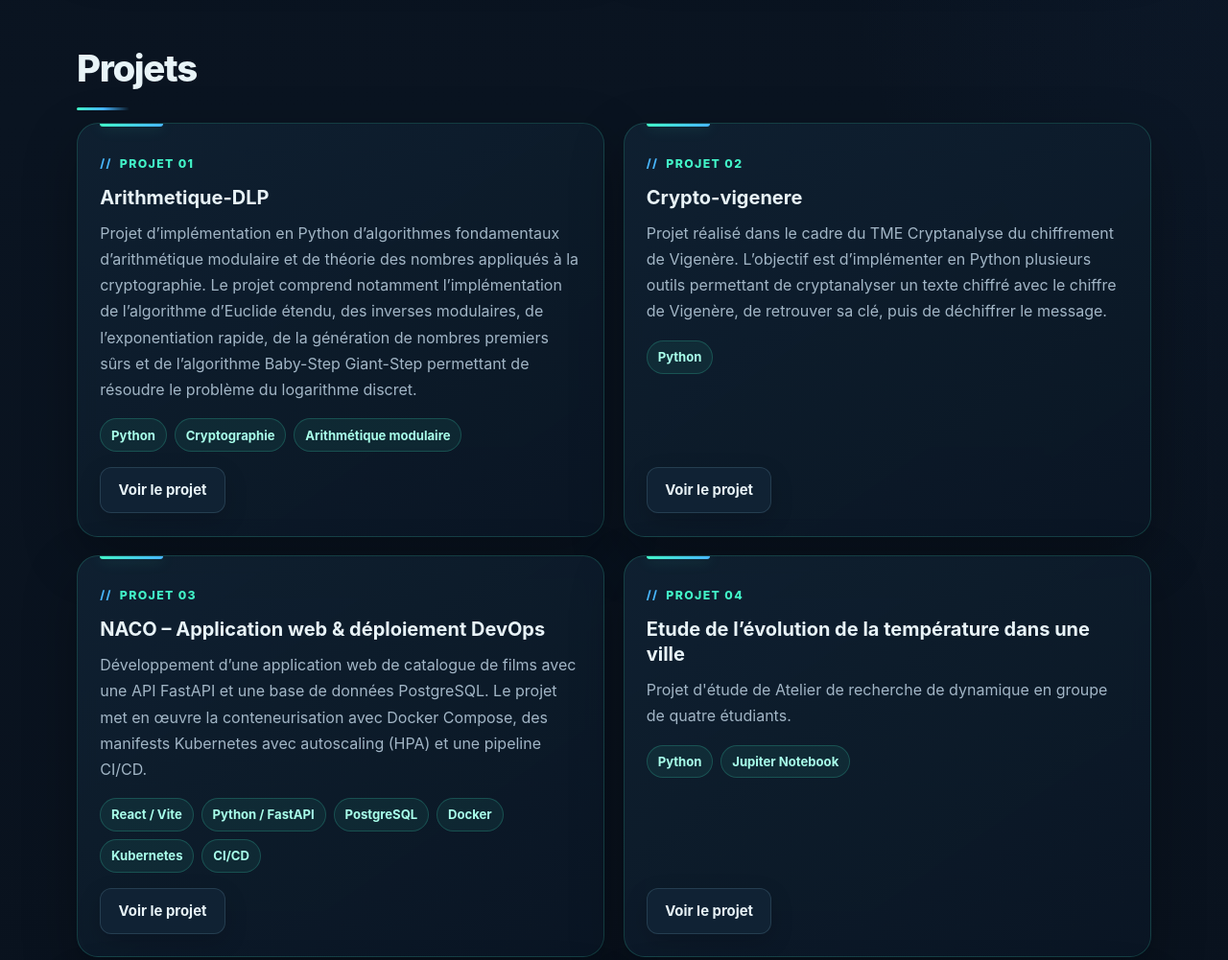
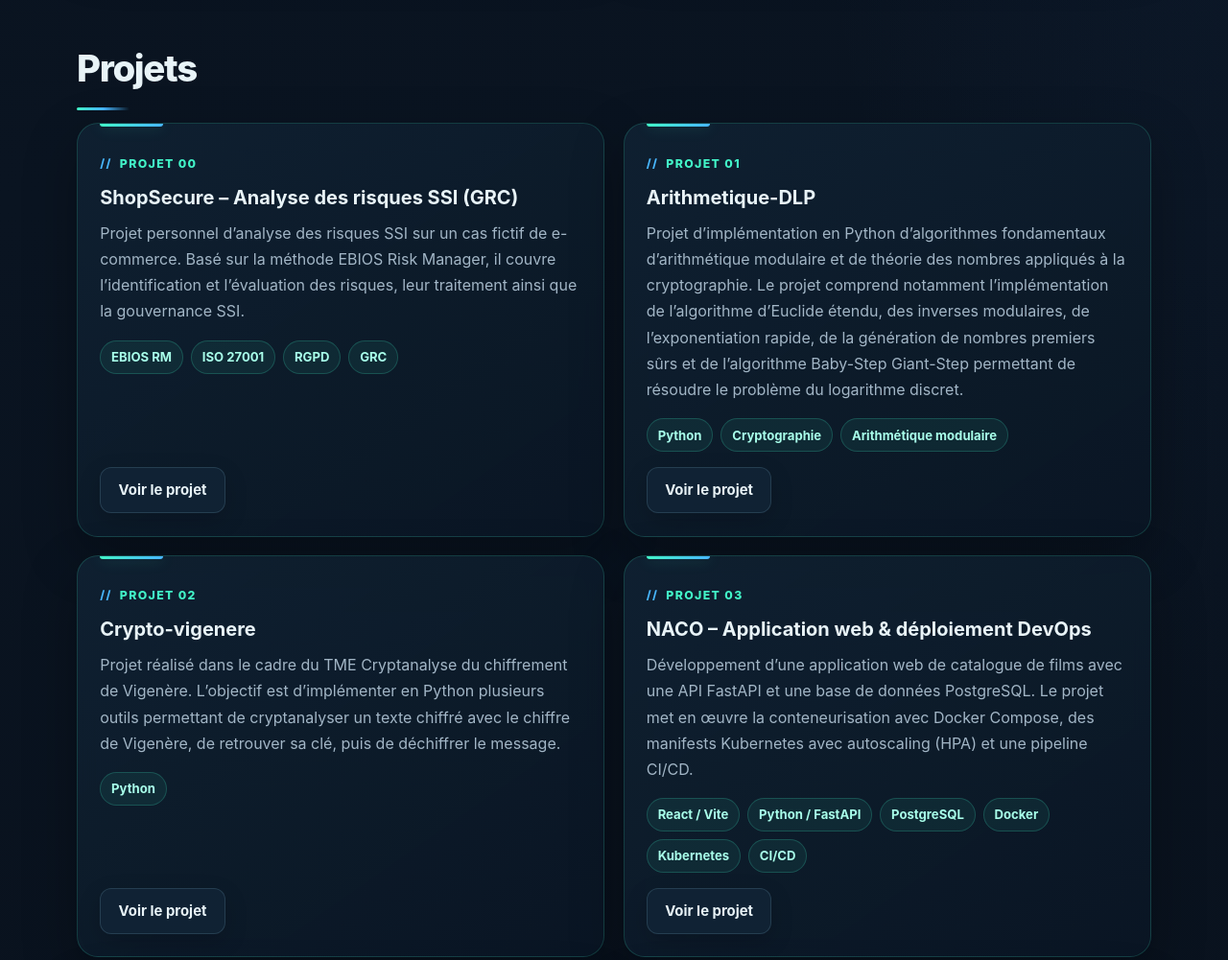
Before and after one commit to ErmalZeqo/demo-page, a plain HTML site: page index.html in a window 1280 px wide. Shown: the part 3700-4701 px from the top of the page at 96% size. Drawn offline with Linux system fonts and the light colour scheme.

Commit message:
Update index.html

```diff
--- a/index.html
+++ b/index.html
@@ -244,6 +244,26 @@
         <h2 class="section-title">Projets</h2>
 
         <div class="projects">
+			<article class="project">
+  <small>Projet 00</small>
+  <h3>ShopSecure – Analyse des risques SSI (GRC)</h3>
+  <p>
+    Projet personnel d’analyse des risques SSI sur un cas fictif de e-commerce.
+    Basé sur la méthode EBIOS Risk Manager, il couvre l’identification et
+    l’évaluation des risques, leur traitement ainsi que la gouvernance SSI.
+  </p>
+  <div class="chips">
+    <span class="chip">EBIOS RM</span>
+    <span class="chip">ISO 27001</span>
+    <span class="chip">RGPD</span>
+    <span class="chip">GRC</span>
+  </div>
+  <a class="btn btn-secondary"
+     href="https://github.com/ErmalZeqo/shopsecure-analyse-risques-ssi"
+     target="_blank" rel="noopener noreferrer">
+    Voir le projet
+  </a>
+</article>
 
 			<article class="project">
   			<small>Projet 01</small>
```
